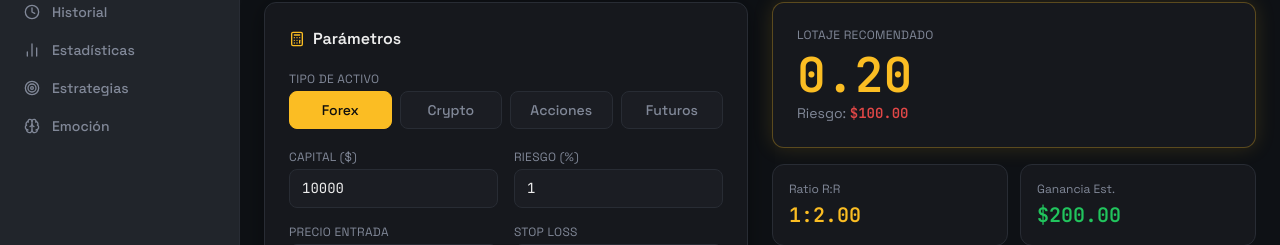
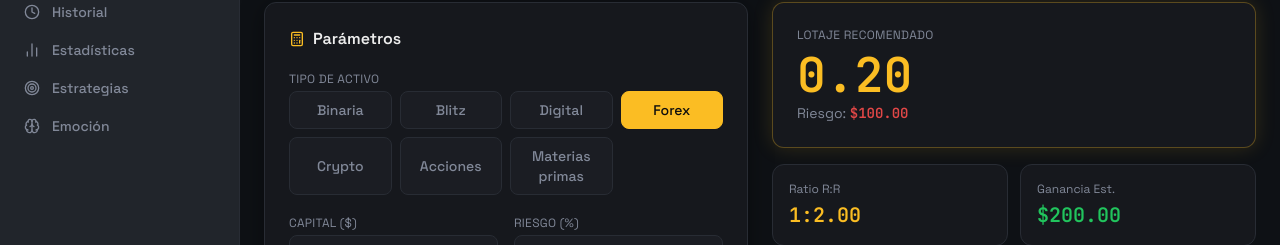
Before and after one commit to santiago9007/bitacora, a React (Vite) app: page / in a window 1280 px wide. Both pictures are taken after a click on the button "Calculadora". Shown: the part 158-403 px from the top of the page. Built offline with nearby package versions, Linux system fonts and the light colour scheme.

Commit message:
Actualización

```diff
--- a/src/components/CalculadoraRiesgo.tsx
+++ b/src/components/CalculadoraRiesgo.tsx
@@ -1,6 +1,7 @@
 import { useState } from 'react'
 import { Calculator, TrendingUp, TrendingDown, AlertTriangle } from 'lucide-react'
 import type { RiskCalc } from '../types'
+import { Label } from 'recharts'
 
 const DEFAULTS: RiskCalc = {
   capitalCuenta: 10000,
@@ -13,10 +14,13 @@ const DEFAULTS: RiskCalc = {
 }
 
 const ASSET_TYPES = [
+  {value: 'binaria', label: 'Binaria'},
+  {value: 'blitz', label: 'Blitz'},
+  {value: 'digital', label: 'Digital'},
   { value: 'forex', label: 'Forex' },
   { value: 'crypto', label: 'Crypto' },
   { value: 'acciones', label: 'Acciones' },
-  { value: 'futuros', label: 'Futuros' },
+  { value: 'materias primas', label: 'Materias primas' },
 ] as const
 
 export default function CalculadoraRiesgo() {
@@ -47,7 +51,32 @@ export default function CalculadoraRiesgo() {
       gananciaUSD = lotaje * diferenciaTP
       pipsSL = diferenciaSL
       pipsTP = diferenciaTP
+    } else if (calc.tipoActivo === 'binaria') {
+      // Opciones binarias: riesgo fijo, rendimiento porcentual típicamente 70-85%
+      lotaje = riesgoUSD  // El riesgo es el monto apostado
+      gananciaUSD = lotaje * 0.75  // Asumiendo 75% de retorno
+      pipsSL = diferenciaSL
+      pipsTP = diferenciaTP
+    } else if (calc.tipoActivo === 'blitz') {
+      // Trading de corto plazo: similar a forex pero con movimientos rápidos
+      pipsSL = Math.round(diferenciaSL / 0.0001)
+      pipsTP = Math.round(diferenciaTP / 0.0001)
+      lotaje = pipsSL > 0 ? riesgoUSD / (pipsSL * (calc.pipValue / 2)) : 0  // Pip value reducido
+      gananciaUSD = lotaje * pipsTP * (calc.pipValue / 2)
+    } else if (calc.tipoActivo === 'digital') {
+      // Derivados digitales: similar a binaria
+      lotaje = riesgoUSD
+      gananciaUSD = lotaje * 0.75
+      pipsSL = diferenciaSL
+      pipsTP = diferenciaTP
+    } else if (calc.tipoActivo === 'materias primas') {
+      // Futuros de materias primas: similar a forex con contratos
+      pipsSL = Math.round(diferenciaSL * 100)  // Convertir a puntos base
+      pipsTP = Math.round(diferenciaTP * 100)
+      lotaje = pipsSL > 0 ? riesgoUSD / (pipsSL * (calc.pipValue * 2)) : 0
+      gananciaUSD = lotaje * pipsTP * (calc.pipValue * 2)
     } else {
+      // Acciones y otros activos
       lotaje = riesgoUSD / diferenciaSL
       gananciaUSD = lotaje * diferenciaTP
       pipsSL = diferenciaSL
--- a/src/index.html
+++ b/src/index.html
@@ -5,8 +5,6 @@
     <link rel="icon" type="image/svg+xml" href="/favicon.svg" />
     <meta name="viewport" content="width=device-width, initial-scale=1.0" />
     <title>Blink App</title>
-    <!-- CRITICAL: DO NOT REMOVE/MODIFY THIS COMMENT OR THE SCRIPT BELOW -->
-    <script src="https://blink.new/auto-engineer.js?projectId=pagina-html-pro-3e5kkiwy" type="module"></script>
   </head>
   <body>
     <div id="root"></div>
--- a/src/types.ts
+++ b/src/types.ts
@@ -57,6 +57,6 @@ export interface RiskCalc {
   entradaPrecio: number
   stopLossPrecio: number
   takeProfitPrecio: number
-  tipoActivo: 'forex' | 'crypto' | 'acciones' | 'futuros'
+  tipoActivo: 'forex' | 'crypto' | 'acciones' | 'futuros' | 'binaria' | 'blitz' | 'digital' | 'materias primas'
   pipValue: number
 }
```
